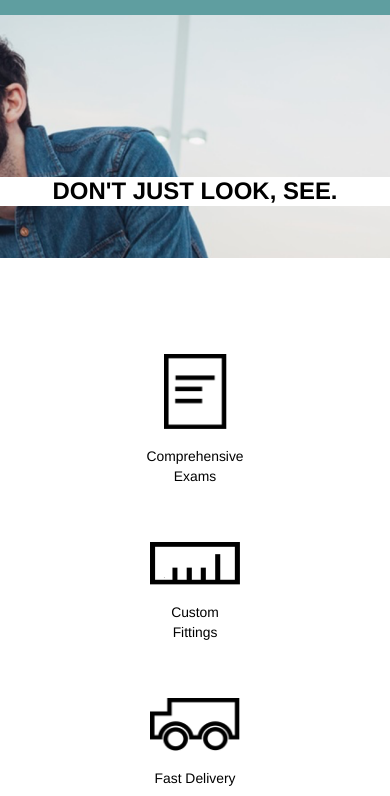
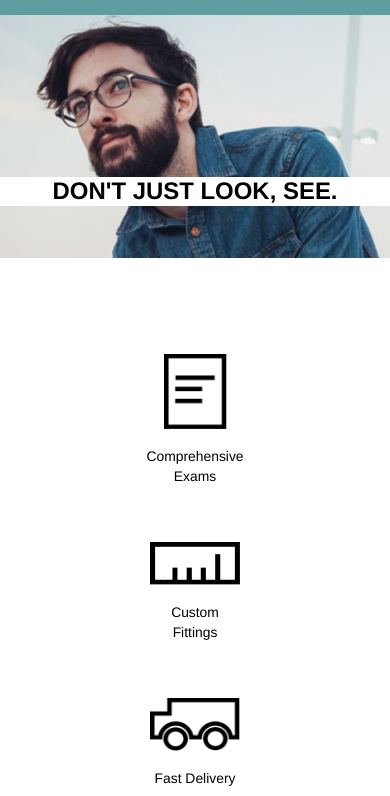
Before and after one commit to Nessa3/tortoiseshell-optics, a plain HTML site: page index.html in a window 390 px wide. Shown: the part 48-844 px from the top of the page. Drawn offline with Linux system fonts and the light colour scheme.

Commit message:
final css code

```diff
--- a/resources/css/style.css
+++ b/resources/css/style.css
@@ -114,6 +114,7 @@ h1 {
 @media only screen and (max-width: 550px){
   .banner {
     height: 17rem;
+    background-position: 20%;
   }
 
   .logo span {
```
